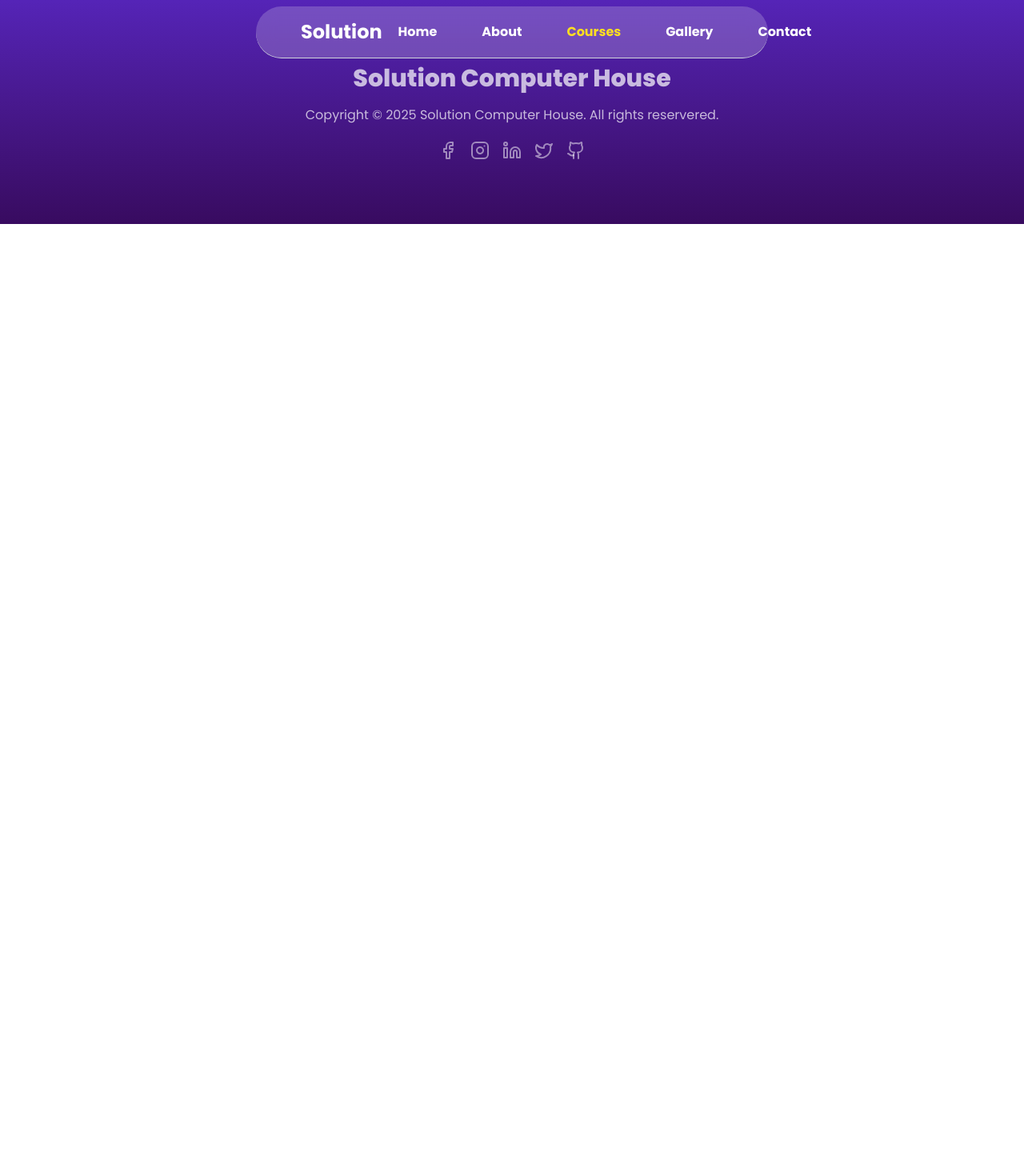
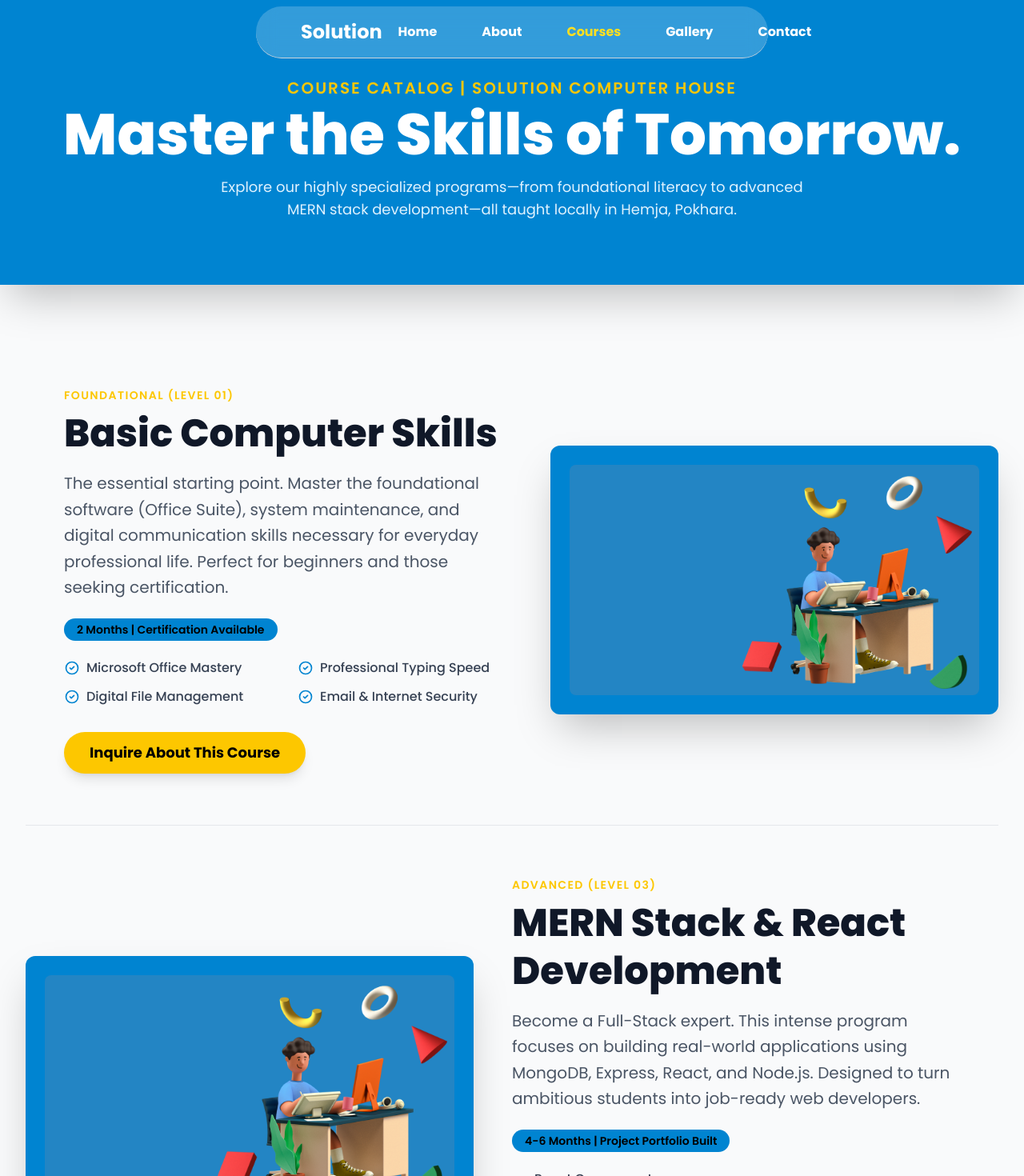
Before and after one commit to Ashraya77/solution, a Next.js app in the folder client/: page /courses in a window 1280 px wide. Shown: the top 1470 px of the page at 80% size. Before the commit the page ends 800 px from the top, so only its background shows below. Built offline with nearby package versions, Linux system fonts and the light colour scheme.

Commit message:
added about and courses page

```diff
--- a/client/app/(user)/about/page.tsx
+++ b/client/app/(user)/about/page.tsx
@@ -15,17 +15,17 @@ const ORGANIZATION_INFO = {
 export default function page() {
 
     // The defined color palette is dark blue, crisp white, and sky blue accents.
-    const darkBg = "bg-gray-900"; // Dark section background
-    const accentBlue = "text-sky-400"; // Light blue for accent text/icons
-    const primaryBlue = "bg-blue-600"; // Main button and highlight color
-    const textLight = "text-gray-100"; // Light text on dark backgrounds
+    const darkBg = "bg-sky-600"; // Dark section background
+    const accentBlue = "text-yellow-400"; // Light blue for accent text/icons
+    const primaryBlue = "bg-yellow-400"; // Main button and highlight color
+    const textLight = "text-white"; // Light text on dark backgrounds
 
     // Component for reusable feature cards
     const FeaturePillar = ({ icon, title, description }) => (
         <div className="p-8 bg-white/5 rounded-2xl border border-sky-600/20 backdrop-blur-sm transition duration-300 hover:border-sky-400/50 hover:shadow-xl">
             <span className={`text-5xl mb-4 inline-block ${accentBlue}`}>{icon}</span>
             <h3 className="text-2xl font-bold text-white mb-2">{title}</h3>
-            <p className="text-gray-400 leading-relaxed">{description}</p>
+            <p className="text-gray-300 leading-relaxed">{description}</p>
         </div>
     );
 
@@ -40,14 +40,14 @@ export default function page() {
                             About Solution Computer House
                         </p>
                         <h1 className="text-6xl md:text-7xl font-extrabold tracking-tight leading-snug">
-                            Empowering the Future of Tech in <span className="text-blue-500">Pokhara.</span>
+                            Empowering the Future of Tech in <span className="text-yellow-400">Pokhara.</span>
                         </h1>
-                        <p className="mt-8 text-2xl text-gray-400 max-w-4xl">
+                        <p className="mt-8 text-2xl text-white max-w-4xl">
                             We are the premier institution for digital education in Hemja, Pokhara, committed to transforming local talent into global professionals through specialized training.
                         </p>
                         <a
                             href="/contact"
-                            className={`mt-10 inline-block px-10 py-4 text-lg font-bold rounded-full shadow-lg ${primaryBlue} text-white transition duration-300 hover:bg-blue-700 transform hover:scale-[1.03]`}
+                            className={`mt-10 inline-block px-10 py-4 text-lg font-bold rounded-full shadow-lg ${primaryBlue} text-black transition duration-300 hover:bg-yellow-500 transform hover:scale-[1.03]`}
                         >
                             Explore Our Courses →
                         </a>
@@ -71,7 +71,7 @@ export default function page() {
                             </p>
 
                             <blockquote className="border-l-4 border-sky-500 pl-4 py-2 italic text-gray-600 font-medium text-xl">
-                                "The solution to tomorrow's challenges lies in today's education."
+                                "The Ultimate IT Solutions"
                             </blockquote>
                         </div>
 
@@ -89,14 +89,14 @@ export default function page() {
                                     <span className="text-blue-500 w-6 h-6 mr-3">🏠</span>
                                     <p className="text-gray-800 font-semibold">Address:</p>
                                 </div>
-                                <p className="ml-9 text-gray-600">{ORGANIZATION_INFO.address}</p>
+                                <p className="ml-9 text-gray-500">{ORGANIZATION_INFO.address}</p>
                             </div>
 
                             <a
                                 href={ORGANIZATION_INFO.mapLink}
                                 target="_blank"
                                 rel="noopener noreferrer"
-                                className={`mt-6 inline-flex items-center text-base font-semibold ${primaryBlue} text-white px-6 py-3 rounded-full hover:bg-blue-700 transition duration-300`}
+                                className={`mt-6 inline-flex items-center text-base font-semibold ${primaryBlue} text-white px-6 py-3 rounded-full hover:bg-yellow-500 transition duration-300`}
                             >
                                 View on Map
                                 <svg className="w-4 h-4 ml-2" fill="none" stroke="currentColor" viewBox="0 0 24 24" xmlns="http://www.w3.org/2000/svg"><path strokeLinecap="round" strokeLinejoin="round" strokeWidth="2" d="M14 5l7 7m0 0l-7 7m7-7H3"></path></svg>
@@ -112,7 +112,7 @@ export default function page() {
                     <h2 className={`text-4xl md:text-5xl font-extrabold ${textLight} mb-4`}>
                         Our Three Pillars of Success
                     </h2>
-                    <p className="text-xl text-gray-400 max-w-3xl mx-auto mb-16">
+                    <p className="text-xl text-gray-300 max-w-3xl mx-auto mb-16">
                         We deliver excellence through a model built on quality, relevance, and community focus.
                     </p>
 
@@ -144,7 +144,7 @@ export default function page() {
                 </p>
                 <a
                     href="/contact"
-                    className={`inline-block px-10 py-4 text-lg font-bold rounded-full shadow-lg ${primaryBlue} text-white transition duration-300 hover:bg-blue-700 transform hover:scale-[1.05]`}
+                    className={`inline-block px-10 py-4 text-lg font-bold rounded-full shadow-lg ${primaryBlue} text-white transition duration-300 hover:bg-yellow-500 transform hover:scale-[1.05]`}
                 >
                     Enroll Now or Ask a Question
                 </a>
--- a/client/app/(user)/courses/page.tsx
+++ b/client/app/(user)/courses/page.tsx
@@ -1,7 +1,175 @@
-export default function page(){
-    return(
-        <div>
+"use client"
+import React from 'react';
 
+// --- Solution Computer House Details ---
+const ORGANIZATION_INFO = {
+    name: "Solution Computer House",
+    address: "Pokhara-25, Hemja, Gandaki Province, Nepal",
+};
+// -------------------------------------
+
+
+export default function page() {
+
+    // Defined Tailwind Colors
+    const primaryColor = "text-sky-600";
+    const primaryBg = "bg-sky-600";
+    const accentColor = "text-yellow-400";
+    const accentBg = "bg-yellow-400";
+    const lightBg = "bg-gray-50";
+
+    // --- Course Data for the Showcase Section ---
+    const COURSES = [
+        {
+            id: 1,
+            title: "Basic Computer Skills",
+            level: "Foundational (Level 01)",
+            description: "The essential starting point. Master the foundational software (Office Suite), system maintenance, and digital communication skills necessary for everyday professional life. Perfect for beginners and those seeking certification.",
+            icon: "📚",
+            duration: "2 Months | Certification Available",
+            features: ["Microsoft Office Mastery", "Professional Typing Speed", "Digital File Management", "Email & Internet Security"],
+            // Updated to a placeholder image path
+            imagePath: "/herosection.png",
+            alignment: "right"
+        },
+        {
+            id: 2,
+            title: "MERN Stack & React Development",
+            level: "Advanced (Level 03)",
+            description: "Become a Full-Stack expert. This intense program focuses on building real-world applications using MongoDB, Express, React, and Node.js. Designed to turn ambitious students into job-ready web developers.",
+            icon: "🚀",
+            duration: "4-6 Months | Project Portfolio Built",
+            features: ["React Component Architecture", "API Design with Node.js", "MongoDB NoSQL Database", "Version Control (Git)"],
+            // Updated to a placeholder image path
+            imagePath: "/herosection.png",
+            alignment: "left"
+        },
+        {
+            id: 3,
+            title: "Computer Diploma Programs",
+            level: "Intermediate (Level 02)",
+            description: "Specialized, comprehensive training for specific career paths. Includes in-depth courses in Accounting (Tally), Graphic Design principles (Adobe Suite), and Advanced Data Management.",
+            icon: "📜",
+            duration: "6-12 Months | Diploma Awarded",
+            features: ["Tally & Financial Accounting", "Professional Graphic Design", "Data Entry & Analysis", "Advanced Spreadsheet Automation"],
+            // Using the path you provided
+            imagePath: "/herosection.png",
+            alignment: "right"
+        },
+    ];
+
+    // Component for individual Course Blocks
+    const CourseBlock = ({ course, index }) => {
+        const isLeft = course.alignment === 'left';
+
+        return (
+            <div className={`grid grid-cols-1 lg:grid-cols-2 gap-12 items-center py-16 px-6 lg:px-0 border-b border-gray-200 ${isLeft ? 'lg:pr-12' : 'lg:pl-12'}`}>
+
+                {/* Image Section */}
+                <div className={`p-6 rounded-xl shadow-2xl ${primaryBg} ${isLeft ? 'lg:order-1' : 'lg:order-2'} transition duration-500 hover:scale-[1.01] hover:shadow-sky-500/50`}>
+                    <div className="aspect-video relative rounded-lg overflow-hidden">
+                        {/* This is the main change: Using the <img> tag
+                            The outer div with aspect-video and relative classes ensures the image maintains aspect ratio
+                        */}
+                        <img
+                            src={course.imagePath}
+                            alt={`Visual representation of the ${course.title} course`}
+                            className="w-full h-full object-cover transition duration-500 group-hover:opacity-90"
+                            loading="lazy"
+                            // Added a background color for when the image is loading/missing, matching the primary color
+                            style={{ backgroundColor: '#2563EB' }}
+                        />
+                    </div>
+                </div>
+
+                {/* Content Section (Left/Right depending on alignment) */}
+                <div className={`${isLeft ? 'lg:order-2' : 'lg:order-1'}`}>
+
+                    <p className={`text-sm font-semibold tracking-widest uppercase mb-2 ${accentColor}`}>
+                        {course.level}
+                    </p>
+                    <h2 className="text-4xl md:text-5xl font-extrabold text-gray-900 mb-4 leading-tight">
+                        {course.title}
+                    </h2>
+
+                    <p className="text-xl text-gray-600 mb-6 leading-relaxed">
+                        {course.description}
+                    </p>
+
+                    <div className="mb-6">
+                        <span className={`px-4 py-1 text-sm font-semibold rounded-full bg-sky-600 text-white-900`}>
+                            {course.duration}
+                        </span>
+                    </div>
+
+                    <ul className="grid grid-cols-2 gap-x-6 gap-y-3 mb-8">
+                        {course.features.map((feature, i) => (
+                            <li key={i} className="flex items-center text-gray-700 font-medium">
+                                <span className={`mr-2 ${primaryColor} shrink-0`}>
+                                    <svg className="w-5 h-5" fill="none" stroke="currentColor" viewBox="0 0 24 24"><path strokeLinecap="round" strokeLinejoin="round" strokeWidth="2" d="M9 12l2 2 4-4m6 2a9 9 0 11-18 0 9 9 0 0118 0z"></path></svg>
+                                </span>
+                                {feature}
+                            </li>
+                        ))}
+                    </ul>
+
+                    {/* Enroll CTA */}
+                    <a
+                        href="/contact"
+                        className={`inline-block px-8 py-3 text-lg font-bold rounded-full shadow-lg ${accentBg} text-black transition duration-300 hover:bg-yellow-500 transform hover:translate-y-0.5`}
+                    >
+                        Inquire About This Course
+                    </a>
+                </div>
+            </div>
+        );
+    };
+
+    return (
+        <div className={`min-h-screen font-sans ${lightBg}`}>
+
+            {/* 1. HEADER SECTION: Dynamic, full-bleed intro */}
+            <header className={`${primaryBg} pt-24 pb-20 shadow-2xl`}>
+                <div className="max-w-7xl mx-auto px-4 sm:px-6 lg:px-8 text-center">
+                    <p className={`text-xl font-semibold ${accentColor} tracking-widest uppercase`}>
+                        Course Catalog | Solution Computer House
+                    </p>
+                    <h1 className="mt-2 text-5xl md:text-7xl font-extrabold text-white">
+                        Master the Skills of Tomorrow.
+                    </h1>
+                    <p className="mt-4 text-lg text-sky-100 max-w-3xl mx-auto">
+                        Explore our highly specialized programs—from foundational literacy to advanced MERN stack development—all taught locally in Hemja, Pokhara.
+                    </p>
+                </div>
+            </header>
+
+            {/* 2. COURSE SHOWCASE: Dynamic Asymmetrical Grid */}
+            <section className="py-10 sm:py-16">
+                <div className="max-w-7xl mx-auto px-4 sm:px-6 lg:px-8">
+
+                    {COURSES.map((course, index) => (
+                        <CourseBlock key={course.id} course={course} index={index} />
+                    ))}
+                </div>
+            </section>
+
+            {/* 3. FINAL CTA SECTION: High-visibility footer CTA */}
+            <div className={`text-center py-16 ${primaryBg} bg-opacity-95 shadow-2xl border-t-8 border-yellow-400`}>
+                <h2 className="text-4xl font-extrabold text-white mb-4">
+                    Ready to Transform Your Career?
+                </h2>
+                <p className="text-xl text-sky-100 mb-8">
+                    Your enrollment begins on our contact page. Secure your spot today!
+                </p>
+
+                {/* Main "Enroll Now" Button */}
+                <a
+                    href="/contact"
+                    className={`inline-block px-12 py-5 text-xl font-bold rounded-full shadow-2xl text-gray-900 ${accentBg} hover:bg-yellow-500 transition duration-300 transform hover:scale-[1.08]`}
+                >
+                    Enroll Now
+                </a>
+            </div>
         </div>
-    )
+    );
 }
```
